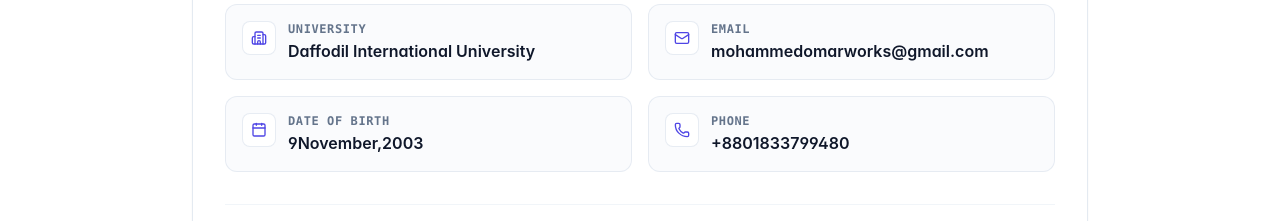
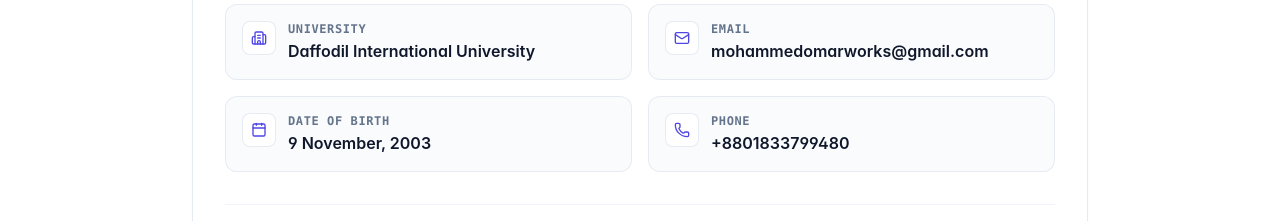
Before and after one commit to mohammedomarworks/mohammed-omar-portfolio, a Next.js app: page / in a window 1280 px wide. Shown: the part 1460-1681 px from the top of the page. Built offline with nearby package versions, Linux system fonts and the light colour scheme.

Commit message:
fix: correct date format in personal details section

```diff
--- a/src/data/portfolio.ts
+++ b/src/data/portfolio.ts
@@ -24,7 +24,7 @@
   // Personal Details Area
   personalDetails: {
     name: "Mohammed Omar",
-    dateOfBirth: "9November,2003",
+    dateOfBirth: "9 November, 2003",
     phone: "+8801833799480",
     email: "mohammedomarworks@gmail.com",
     university: "Daffodil International University",
```
